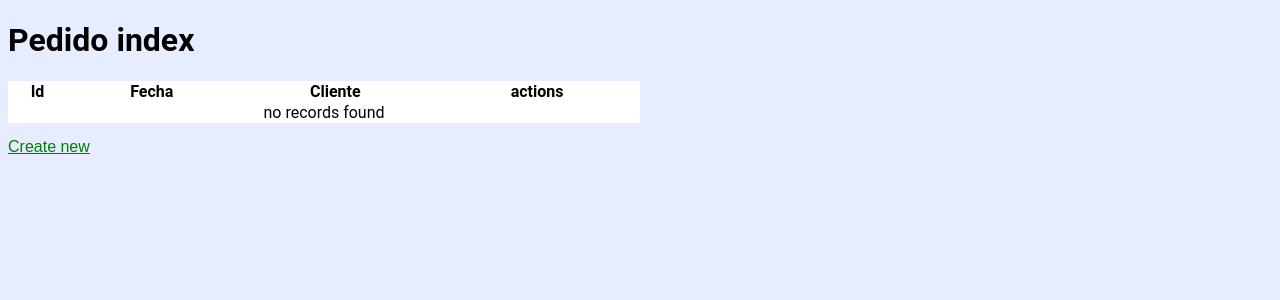
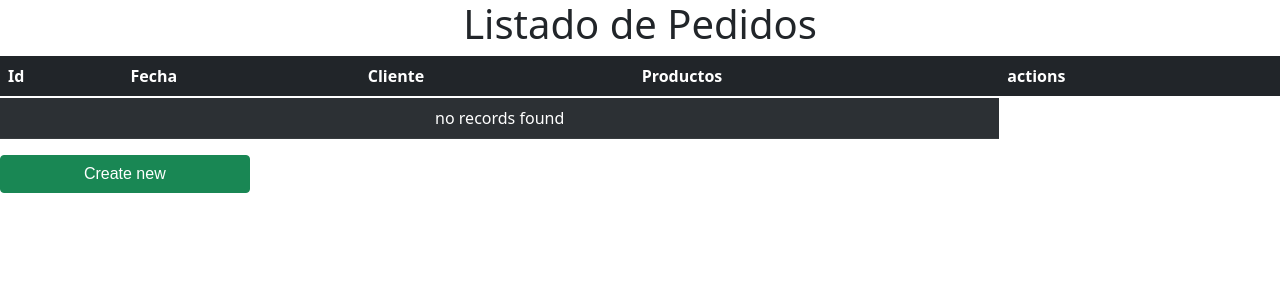
Before and after one commit to fran-eliot/tiendasymfony, a Symfony app: template templates/pedido/index.html.twig in a window 1280 px wide. Shown: the top 300 px of the page. Run offline with Twig, Linux system fonts and the light colour scheme; the template is opened without the code that fills it, so the values that code supplies are empty; some libraries are stand-ins or nearby versions.

Commit message:
comit ya fecha automatica y lista de pedidos salen los productos

```diff
--- a/src/Entity/Pedido.php
+++ b/src/Entity/Pedido.php
@@ -23,12 +23,13 @@ class Pedido
     #[ORM\JoinColumn(name: 'fk_cliente_id', referencedColumnName: 'id', nullable: false)]
     private ?Cliente $fk_cliente = null;
 
-    #[ORM\ManyToMany(targetEntity: Producto::class)]
+    #[ORM\ManyToMany(targetEntity: Producto::class,inversedBy:'pedidos')]
     private Collection $fk_producto;
 
     public function __construct()
     {
         $this->fk_producto = new ArrayCollection();
+        $this->fecha =new \DateTime();
     }
 
 
--- a/src/Form/PedidoType.php
+++ b/src/Form/PedidoType.php
@@ -12,7 +12,7 @@ class PedidoType extends AbstractType
     public function buildForm(FormBuilderInterface $builder, array $options): void
     {
         $builder
-            ->add('fecha')
+            //->add('fecha')
             ->add('fk_cliente')
             ->add('fk_producto')
         ;
--- a/templates/base.html.twig
+++ b/templates/base.html.twig
@@ -13,6 +13,7 @@
         {% block javascripts %}
             {{ encore_entry_script_tags('app') }}
         {% endblock %}
+                <link href="https://cdn.jsdelivr.net/npm/bootstrap@5.1.3/dist/css/bootstrap.min.css" rel="stylesheet" integrity="sha384-1BmE4kWBq78iYhFldvKuhfTAU6auU8tT94WrHftjDbrCEXSU1oBoqyl2QvZ6jIW3" crossorigin="anonymous">
     </head>
     <body>
         {% block body %}{% endblock %}
--- a/templates/home/index.html.twig
+++ b/templates/home/index.html.twig
@@ -7,6 +7,7 @@
     <link rel="stylesheet" href="{{ asset('css/styles.css') }}">
 </head>
 <body>
+
     <header>
         <nav>
             <ul>
--- a/templates/pedido/index.html.twig
+++ b/templates/pedido/index.html.twig
@@ -3,14 +3,15 @@
 {% block title %}Pedido index{% endblock %}
 
 {% block body %}
-    <h1>Pedido index</h1>
+    <h1 class="text-center">Listado de Pedidos</h1>
 
-    <table class="table">
+    <table class="table table-dark table-striped">
         <thead>
             <tr>
                 <th>Id</th>
                 <th>Fecha</th>
                 <th>Cliente</th>
+                <th>Productos</th>
                 <th>actions</th>
             </tr>
         </thead>
@@ -19,10 +20,16 @@
             <tr>
                 <td>{{ pedido.id }}</td>
                 <td>{{ pedido.fecha ? pedido.fecha|date('Y-m-d') : '' }}</td>
-                <td>{{ pedido.getFkCliente() }}
-                <td>
-                    <a href="{{ path('app_pedido_show', {'id': pedido.id}) }}">show</a>
-                    <a href="{{ path('app_pedido_edit', {'id': pedido.id}) }}">edit</a>
+                <td>{{ pedido.getFkCliente }}</td>
+                <td>{% if pedido.FKProducto is iterable %}
+                {% for producto in pedido.FKProducto %}
+                        {{ producto.producto}} <br>
+                    {% endfor %}
+                {% endif %}
+                </td>
+               <td>
+                    <a class="btn btn-primary" href="{{ path('app_pedido_show', {'id': pedido.id}) }}">show</a>
+                    <a class="btn btn-warning" href="{{ path('app_pedido_edit', {'id': pedido.id}) }}">edit</a>
                 </td>
             </tr>
         {% else %}
@@ -33,5 +40,5 @@
         </tbody>
     </table>
 
-    <a href="{{ path('app_pedido_new') }}">Create new</a>
+    <a class="btn btn-success" href="{{ path('app_pedido_new') }}">Create new</a>
 {% endblock %}
--- a/templates/pedido/new.html.twig
+++ b/templates/pedido/new.html.twig
@@ -1,11 +1,11 @@
 {% extends 'base.html.twig' %}
 
-{% block title %}New Pedido{% endblock %}
+{% block title %}Nuevo Pedido{% endblock %}
 
 {% block body %}
-    <h1>Create new Pedido</h1>
+    <h1 class="text-center">Crear nuevo pedido</h1>
 
     {{ include('pedido/_form.html.twig') }}
 
-    <a href="{{ path('app_pedido_index') }}">back to list</a>
+    <a class="btn btn-success" href="{{ path('app_pedido_index') }}">back to list</a>
 {% endblock %}
```
Also changed, not shown: src/Entity/Producto.php (+37 -0 lines), templates/cliente/index.html.twig (+7 -6 lines), templates/fabricante/index.html.twig (+5 -5 lines), templates/producto/index.html.twig (+5 -5 lines).
